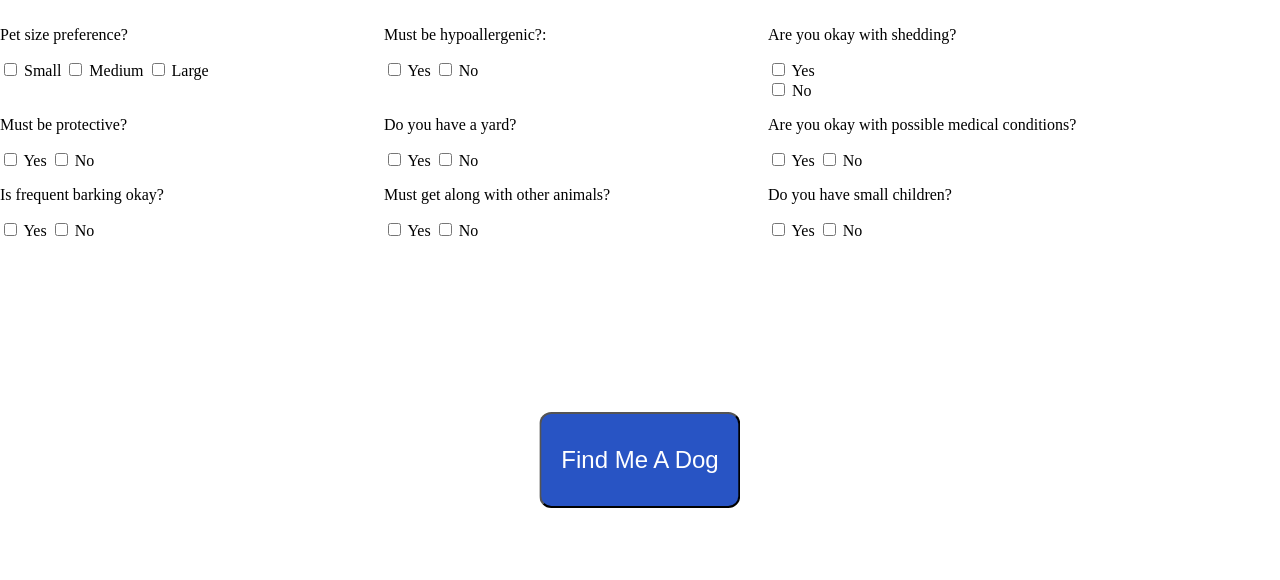
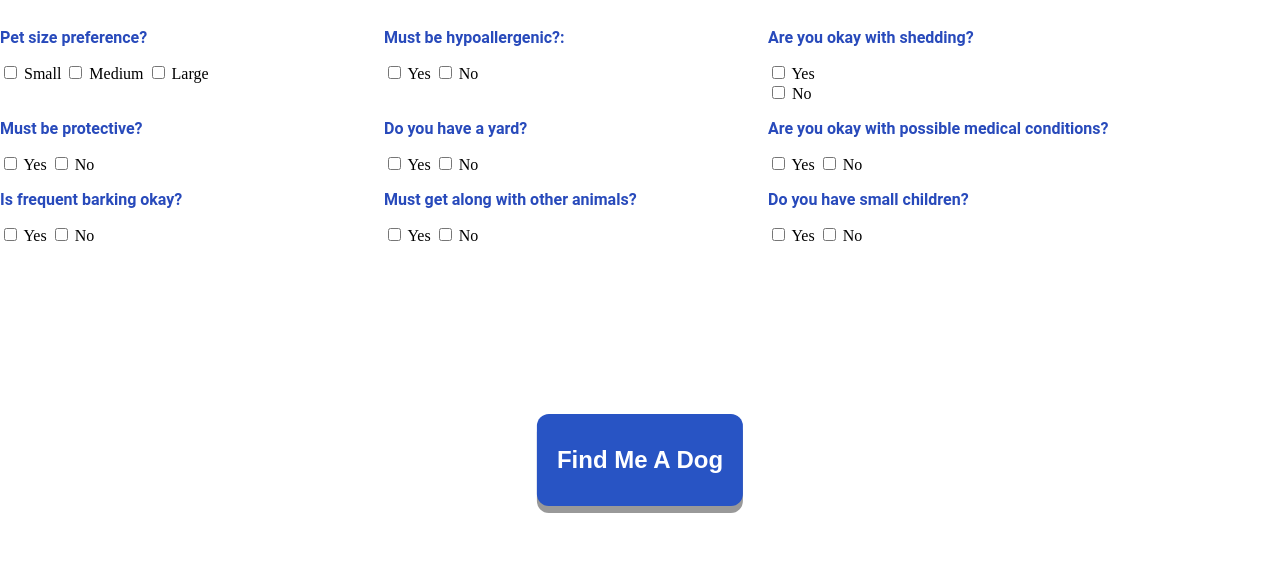
Before and after one commit to iglesias-johnluke/chewy-hackathon, a website: page DogPreferences.html in a window 1280 px wide. Shown: the part 220-800 px from the top of the page. Drawn offline with Linux system fonts and the light colour scheme.

Commit message:
Added title and button classes

```diff
--- a/DogPreferences.css
+++ b/DogPreferences.css
@@ -53,3 +53,36 @@ h1{
     flex-direction: column;
 
 }
+
+.title{
+font-family: 'Roboto', sans-serif;
+font-style: normal;
+font-weight: bold;
+color: #284abb;
+}
+
+
+.button {
+  background-color: #284abb;
+  border: none;
+  color: #eeeded;
+  padding: 15px 32px;
+  text-align: center;
+  text-decoration: none;
+  display: block;
+  font-size: 20px;
+ border-radius: 15px;
+ font-weight: bold;
+ cursor: pointer;
+   outline: none;
+   box-shadow: 0 7px #999;
+   	margin : 50px;
+}
+
+.button:hover{
+	background-color: #294180;
+	color: #999;
+	}
+.button:active {
+  box-shadow: 0 5px #666;
+  transform: translateY(4px);
```
